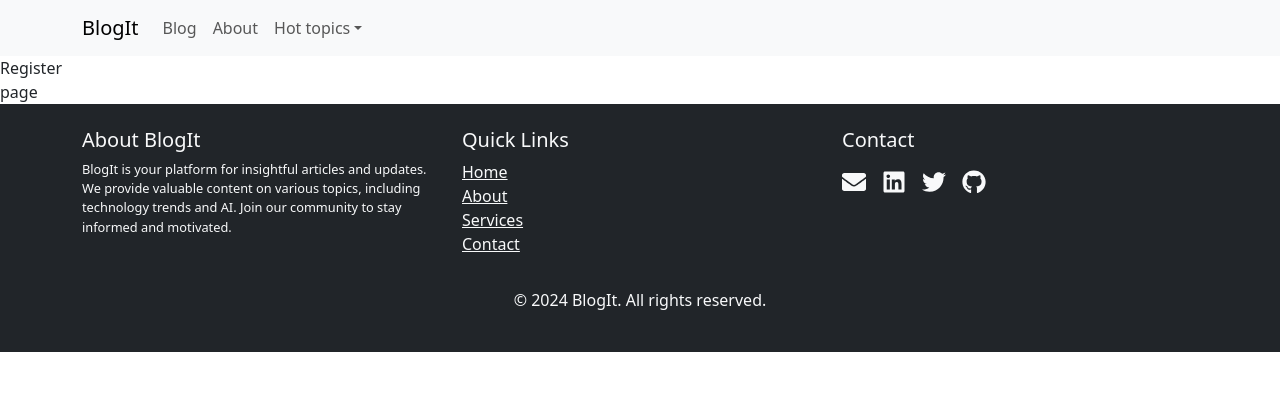
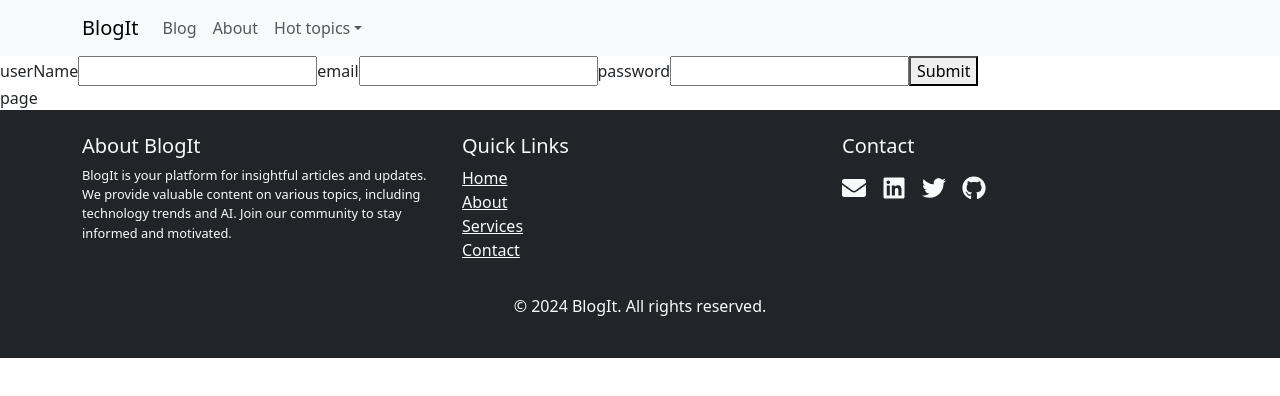
Before and after one commit to lejodev/BlogIT, a Next.js app: page /register in a window 1280 px wide. Shown: the top 396 px of the page. Built offline with nearby package versions, Linux system fonts and the light colour scheme; no server answers.

Commit message:
User registration feature

```diff
--- a/components/Register.jsx
+++ b/components/Register.jsx
@@ -1,34 +1,53 @@
 "use client";
 
-import React from "react";
+import React, { useEffect, useState } from "react";
 import { API_URL } from "../src/app/config";
-import { useEffect, useState } from "react";
+
+import { registerUser } from "../src/app/services/users";
 
 const Register = () => {
-  useEffect(() => {
+  const [user, setUser] = useState(null);
+  const [data, setData] = useState({ username: "", email: "", password: "" });
+
+  async function onSubmit(e) {
+    e.preventDefault();
     try {
-      function registerUser() {
-        fetch(`${API_URL}/auth/local/register`, {
-          headers: {
-            "Content-Type": "application/json",
-          },
-          body: {
-            username: "Tales",
-            email: "talesdemileto@mindyourownbusiness.com",
-            provider: "dontwannagetone",
-            password: "GFU",
-          },
-          method: "POST",
-        });
-      }
-      console.log("USER REGISTERED?????")
-      registerUser();
+      const registeredUser = await registerUser(data);
+      setUser(registeredUser);
+      console.log("USER SET SUCCESSFULLY", user);
     } catch (error) {
-      console.log("Error while signing in", error);
+      console.error("error:::", error);
     }
-  }, []);
+  }
 
-  return <div>Register</div>;
+  const handleChange = (e) => {
+    const { name, value } = e.target;
+    setData({ ...data, [name]: value });
+  };
+
+  return (
+    <div>
+      <form onSubmit={onSubmit}>
+        <label htmlFor="username">userName</label>
+        <input
+          type="text"
+          name="username"
+          id="username"
+          onChange={handleChange}
+        />
+        <label htmlFor="email">email</label>
+        <input type="email" name="email" id="email" onChange={handleChange} />
+        <label htmlFor="password">password</label>
+        <input
+          type="password"
+          name="password"
+          id="password"
+          onChange={handleChange}
+        />
+        <button type="submit">Submit</button>
+      </form>
+    </div>
+  );
 };
 
 export default Register;
--- a/next.config.js
+++ b/next.config.js
@@ -1,4 +1,4 @@
 /** @type {import('next').NextConfig} */
-const nextConfig = {}
+const nextConfig = { reactStrictMode: false };
 
-module.exports = nextConfig
+module.exports = nextConfig;
--- /dev/null
+++ b/src/app/services/users.js
@@ -0,0 +1,30 @@
+import { API_URL } from "../config";
+
+export async function registerUser({ username, email, password }) {
+  try {
+    const response = await fetch(`${API_URL}/api/auth/local/register`, {
+      method: "POST",
+      headers: {
+        "Content-Type": "application/json",
+      },
+      body: JSON.stringify({
+        username: username,
+        email: email,
+        password: password,
+        resetPasswordToken: "resetPasswordToken",
+        confirmationToken: "confirmationToken",
+        confirmed: false,
+        blocked: false,
+      }),
+    });
+    const data = await response.json();
+    if (!response.ok) {
+      console.error("Error while registering:", data.message || data);
+      throw new Error(data.message || "Error while registering");
+    } else {
+      return data
+    }
+  } catch (error) {
+    console.error("Error while signing in:", error);
+  }
+}
```
